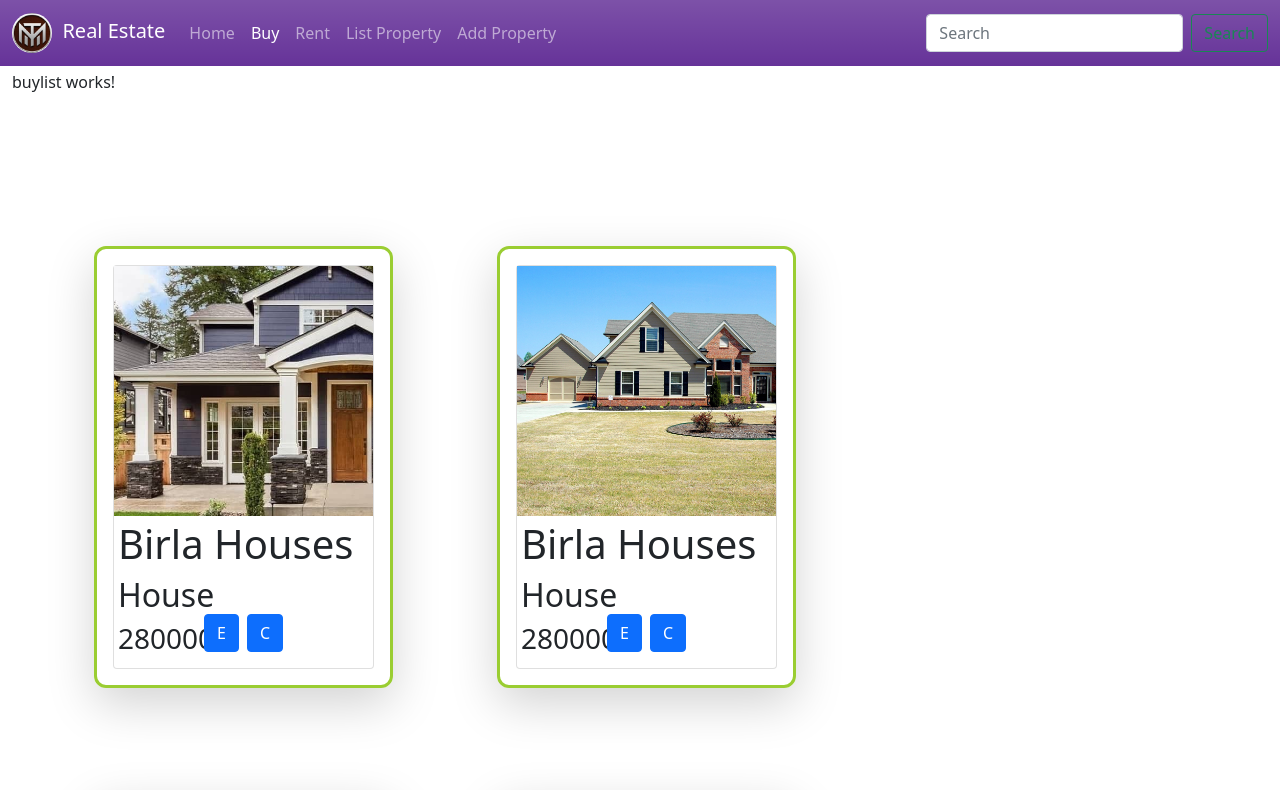
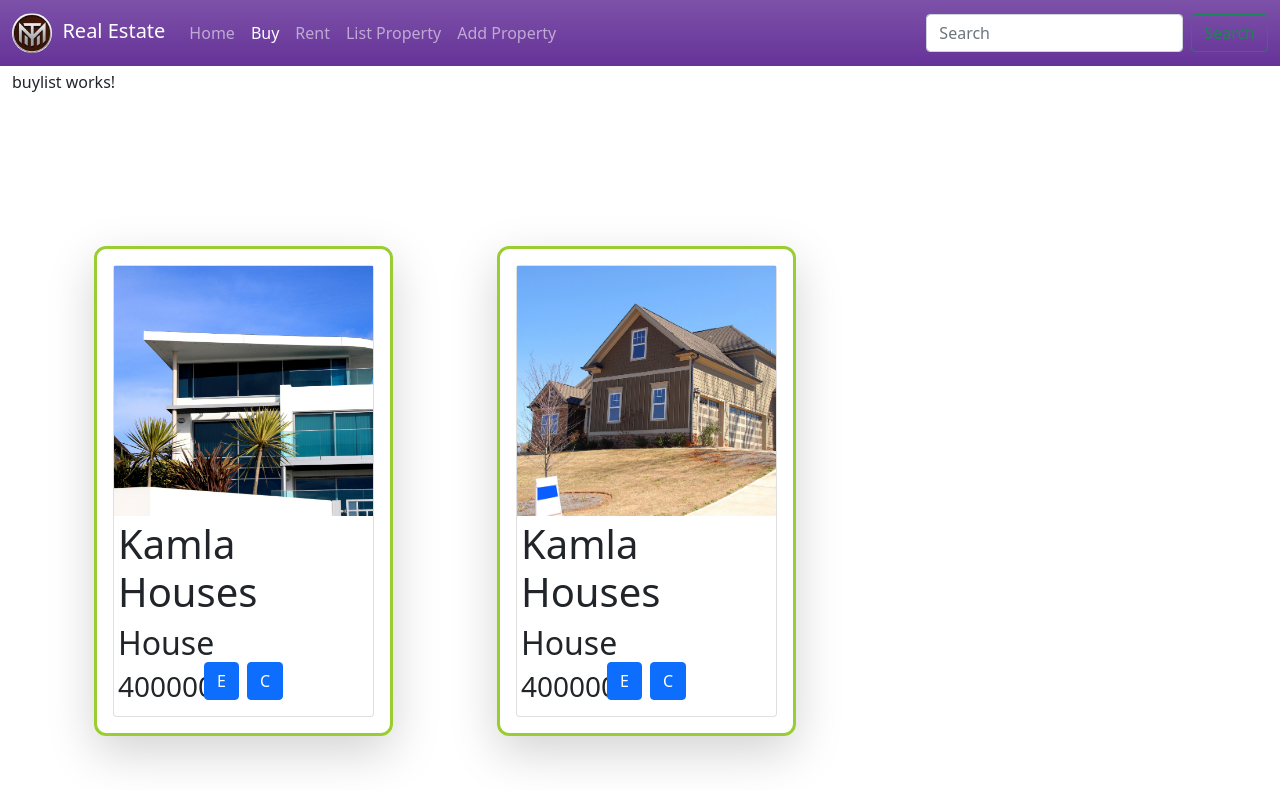
Before and after one commit to JustEnjoyCoding/RealEstateAngular, an Angular app: page /buyproperty in a window 1280 px wide. Shown: the top 790 px of the page. Built offline with nearby package versions, Linux system fonts and the light colour scheme.

Commit message:
Separatd Buy and Rent List

```diff
--- a/src/Data/properties.json
+++ b/src/Data/properties.json
@@ -5,7 +5,7 @@
       "Type": "House",
       "Price": 2800000,
       "ImgName": "House1.jpg",
-      "SaleRent":1
+      "SaleRent":2
     },
     {
       "ID": 2,
@@ -60,6 +60,6 @@
       "Name": "Suresh Houses",
       "Type": "House",
       "Price": 400000,
-      "SaleRent":1
+      "SaleRent":2
     }
   ]
--- a/src/app/HousingServices/properties.service.ts
+++ b/src/app/HousingServices/properties.service.ts
@@ -10,13 +10,19 @@ import { Iproperty } from '../propertycard/iproperty';
 export class PropertiesService {
   constructor(private http: HttpClient) {}
 
-  GetallProperties(): Observable<Iproperty[]> {
+  GetallProperties(SaleRent: number): Observable<Iproperty[]> {
     return this.http.get<Iproperty[]>('Data/properties.json').pipe(
       map((data) => {
         const propertiesarray: Iproperty[] = [];
         for (const ID in data) {
-          if (data.hasOwnProperty(ID)) {
-            propertiesarray.push(data[ID]);
+          if (SaleRent != 0) {
+            if (data.hasOwnProperty(ID) && data[ID].SaleRent === SaleRent) {
+              propertiesarray.push(data[ID]);
+            }
+          } else {
+            if (data.hasOwnProperty(ID)) {
+              propertiesarray.push(data[ID]);
+            }
           }
         }
         return propertiesarray;
--- a/src/app/propertycard/iproperty.ts
+++ b/src/app/propertycard/iproperty.ts
@@ -4,4 +4,5 @@ export interface Iproperty {
   Type: string;
   Price: number;
   ImgName: string;
+  SaleRent: number;
 }
--- a/src/app/propertycard/propertycard.component.ts
+++ b/src/app/propertycard/propertycard.component.ts
@@ -8,20 +8,15 @@ import { Iproperty } from './iproperty';
   styleUrls: ['./propertycard.component.css'],
 })
 export class PropertycardComponent implements OnInit {
+  constructor() {}
+  ngOnInit(): void {}
 
-
-
-  constructor() {
-
-
-
-  }
-  ngOnInit(): void {
-
-
-
-  }
-
-  @Input() PropertyItem:Iproperty={ID:0,Name:'',Type:'',Price:0,ImgName:''};
-
+  @Input() PropertyItem: Iproperty = {
+    ID: 0,
+    Name: '',
+    Type: '',
+    Price: 0,
+    ImgName: '',
+    SaleRent:0
+  };
 }
--- a/src/app/propertylist/buylist/buylist.component.html
+++ b/src/app/propertylist/buylist/buylist.component.html
@@ -1,5 +1,5 @@
 <p>buylist works!</p>
 <div class="container-fluid" style="margin-top: 70px;">
-  <app-propertylist></app-propertylist>
+  <app-propertylist [SaleRentlist]="SaleRent"></app-propertylist>
 
 </div>
--- a/src/app/propertylist/buylist/buylist.component.ts
+++ b/src/app/propertylist/buylist/buylist.component.ts
@@ -3,13 +3,11 @@ import { Component, OnInit } from '@angular/core';
 @Component({
   selector: 'app-buylist',
   templateUrl: './buylist.component.html',
-  styleUrls: ['./buylist.component.css']
+  styleUrls: ['./buylist.component.css'],
 })
 export class BuylistComponent implements OnInit {
+  SaleRent:number=1;
+  constructor() {}
 
-  constructor() { }
-
-  ngOnInit(): void {
-  }
-
+  ngOnInit(): void {}
 }
--- a/src/app/propertylist/propertylist.component.ts
+++ b/src/app/propertylist/propertylist.component.ts
@@ -1,4 +1,4 @@
-import { Component, OnInit } from '@angular/core';
+import { Component, OnInit, Input } from '@angular/core';
 import { PropertiesService } from '../HousingServices/properties.service';
 import { Iproperty } from '../propertycard/iproperty';
 
@@ -9,10 +9,10 @@ import { Iproperty } from '../propertycard/iproperty';
 })
 export class PropertylistComponent implements OnInit {
   constructor(private PropertiesService56: PropertiesService) {}
-
+  @Input() SaleRentlist: number = 0;
   properties: Iproperty[] = [];
   ngOnInit(): void {
-    this.PropertiesService56.GetallProperties().subscribe(
+    this.PropertiesService56.GetallProperties(this.SaleRentlist).subscribe(
       (data) => {
         this.properties = data;
       },
--- a/src/app/propertylist/rentlist/rentlist.component.html
+++ b/src/app/propertylist/rentlist/rentlist.component.html
@@ -1,4 +1,4 @@
 <div class="container-fluid" style="margin-top: 70px;">
-  <app-propertylist></app-propertylist>
+  <app-propertylist [SaleRentlist]="SaleRent"></app-propertylist>
 
 </div>
--- a/src/app/propertylist/rentlist/rentlist.component.ts
+++ b/src/app/propertylist/rentlist/rentlist.component.ts
@@ -3,13 +3,11 @@ import { Component, OnInit } from '@angular/core';
 @Component({
   selector: 'app-rentlist',
   templateUrl: './rentlist.component.html',
-  styleUrls: ['./rentlist.component.css']
+  styleUrls: ['./rentlist.component.css'],
 })
 export class RentlistComponent implements OnInit {
+  SaleRent: number = 2;
+  constructor() {}
 
-  constructor() { }
-
-  ngOnInit(): void {
-  }
-
+  ngOnInit(): void {}
 }
```
